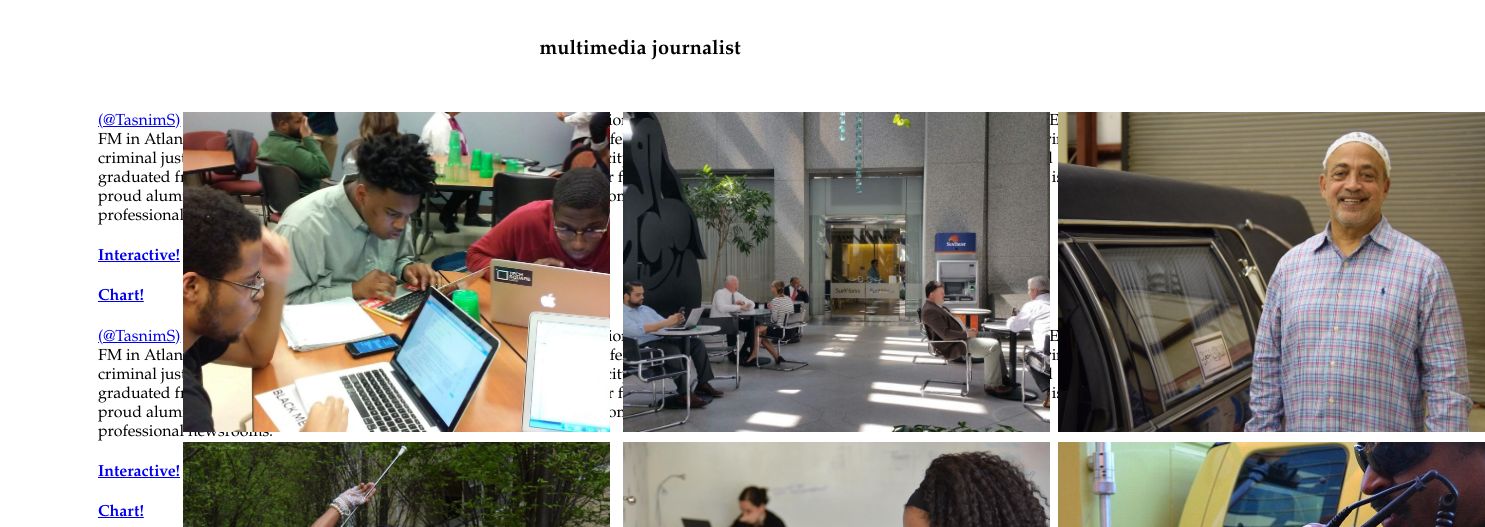
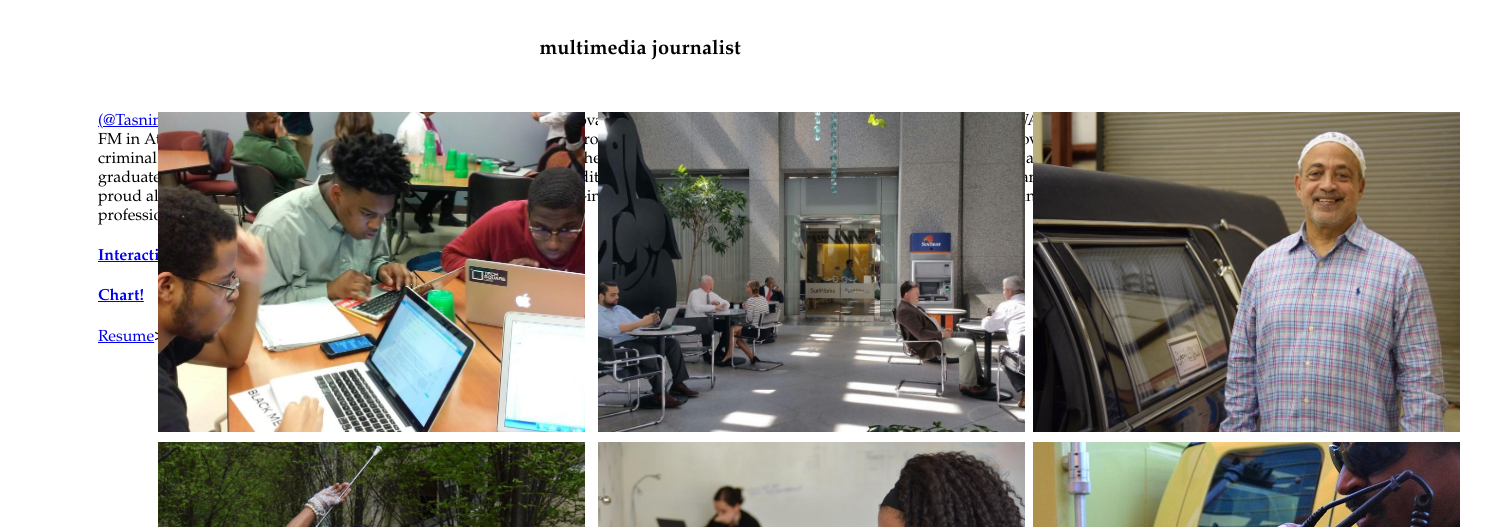
Before and after one commit to tshamma/portfolio, a plain HTML site: page index.html in a window 1280 px wide. Shown: the part 273-800 px from the top of the page, 1485 px wide, since content can reach past the window. Drawn offline with Linux system fonts and the light colour scheme.

Commit message:
Updated resume link and centered photos

```diff
--- a/index.html
+++ b/index.html
@@ -57,9 +57,7 @@
 			</div><!-- end of photos -->
 
 			<div class = "bio">
-			<p><a href= "https://twitter.com/TasnimS" target="_blank">(@TasnimS)</a> covers technology and business as the economy and innovation reporter at the National Public Radio member station WABE 90.1 FM in Atlanta. Prior to joining <a href=http://news.wabe.org/people/tasnim-shamma target = "_blank">WABE</a> in November 2014, she was a Kroc fellow at NPR and spent two years at WFAE in Charlotte, covering criminal justice and hosting a podcast called <a href= "http://wfae.org/post/trifling-place-episode-1-where-are-you" target="_blank">‘A Trifling Place’</a> about the city’s history and Southern culture. She grew up in Queens and graduated from Princeton's Class of 2011, where she was executive editor for multimedia at <i>The Daily Princetonian</i>. She helps direct and is a proud alumna of the Princeton Summer Journalism Program for low-income high school students, focused on diversifying college and professional newsrooms.<a href="https://tshamma.github.io/imageswap/imageswap.html" target="_blank"><h4>Interactive!</h4></a></p>
-			<a href=https://tshamma.github.io/databreaches/data.html target="_blank"><h4>Chart!</h4></a>
-			<p><a href= "https://twitter.com/TasnimS" target="_blank">(@TasnimS)</a> covers technology and business as the economy and innovation reporter at the National Public Radio member station WABE 90.1 FM in Atlanta. Prior to joining <a href=http://news.wabe.org/people/tasnim-shamma target = "_blank">WABE</a> in November 2014, she was a Kroc fellow at NPR and spent two years at WFAE in Charlotte, covering criminal justice and hosting a podcast called <a href= "http://wfae.org/post/trifling-place-episode-1-where-are-you" target="_blank">‘A Trifling Place’</a> about the city’s history and Southern culture. She grew up in Queens and graduated from Princeton's Class of 2011, where she was executive editor for multimedia at <i>The Daily Princetonian</i>. She helps direct and is a proud alumna of the Princeton Summer Journalism Program for low-income high school students, focused on diversifying college and professional newsrooms.<a href="https://tshamma.github.io/imageswap/imageswap.html" target="_blank"><h4>Interactive!</h4></a><a href=https://tshamma.github.io/databreaches/data.html target="_blank"><h4>Chart!</h4></a> <a href="<a href= Tasnim_Shamma_Resume_Web.pdf">Resume</a>>
+			<p><a href= "https://twitter.com/TasnimS" target="_blank">(@TasnimS)</a> covers technology and business as the economy and innovation reporter at the National Public Radio member station WABE 90.1 FM in Atlanta. Prior to joining <a href=http://news.wabe.org/people/tasnim-shamma target = "_blank">WABE</a> in November 2014, she was a Kroc fellow at NPR and spent two years at WFAE in Charlotte, covering criminal justice and hosting a podcast called <a href= "http://wfae.org/post/trifling-place-episode-1-where-are-you" target="_blank">‘A Trifling Place’</a> about the city’s history and Southern culture. She grew up in Queens and graduated from Princeton's Class of 2011, where she was executive editor for multimedia at <i>The Daily Princetonian</i>. She helps direct and is a proud alumna of the Princeton Summer Journalism Program for low-income high school students, focused on diversifying college and professional newsrooms.<a href="https://tshamma.github.io/imageswap/imageswap.html" target="_blank"><h4>Interactive!</h4></a><a href=https://tshamma.github.io/databreaches/data.html target="_blank"><h4>Chart!</h4></a> <a href="Tasnim_Shamma_Resume_Web.pdf">Resume</a>>
 </div>
 <!-- end of div bio -->
 
--- a/style-portfolioassignment.css
+++ b/style-portfolioassignment.css
@@ -27,7 +27,7 @@ h2{
 			.photos{
 				position: relative;
 				width: 1000px;
-				margin-left: 175px;
+				margin-left: 150px;
 			}
 
 				.yikyak,.att,.diversity,.suntrust,.funeral,.bob,.taylor,.big,.hero{
```
